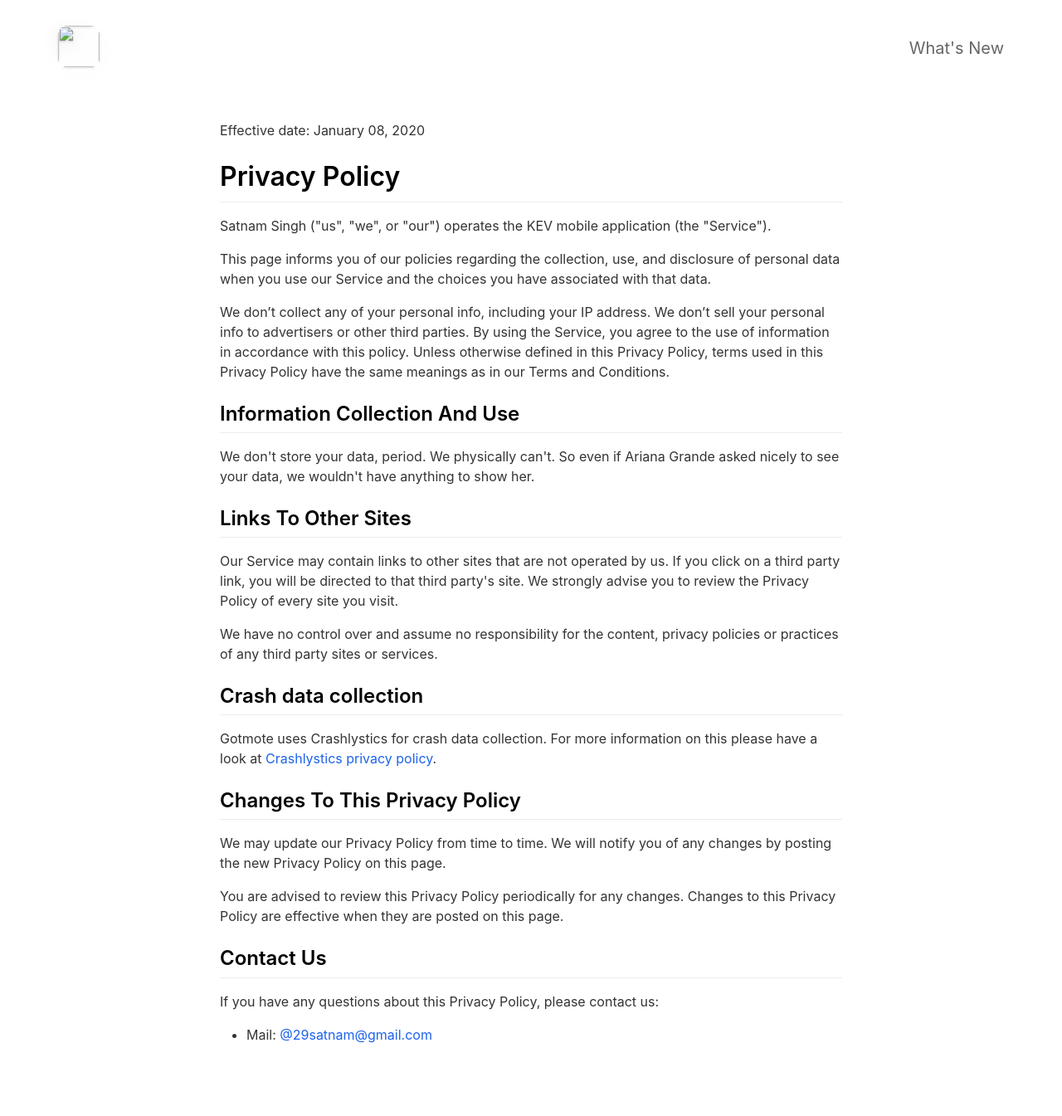
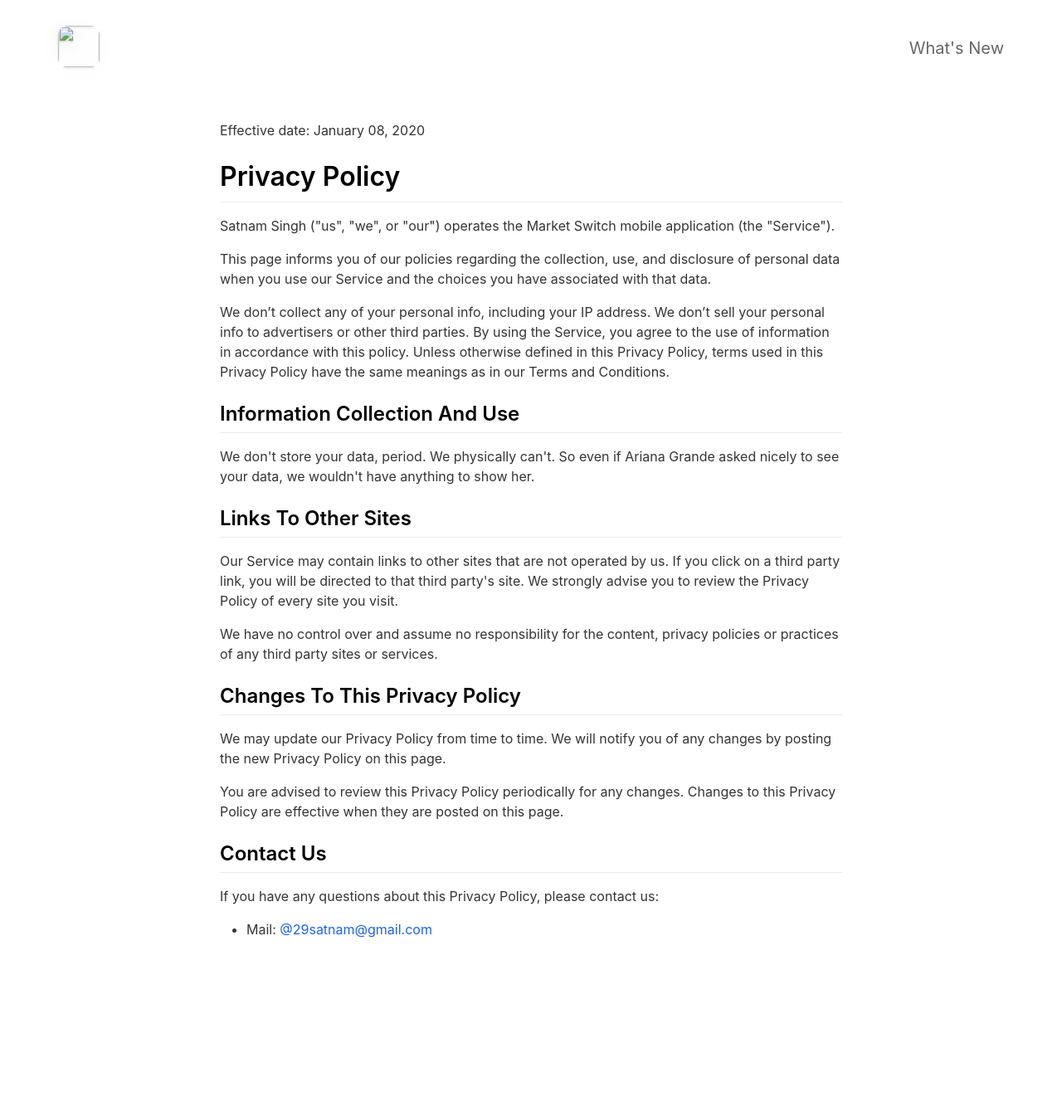
Before and after one commit to 29satnam/Market-Switch, a Jekyll site: the page built from _pages/privacy.md, in a window 1280 px wide. Shown: the whole page at 83% size. Built offline with Jekyll 4.4.1, drawn with Linux system fonts in a browser that asks for light colours; nearby versions of some CDN libraries; after the commit the page ends 1218 px from its top, so only the background shows below that.

Commit message:
Update privacy.md

```diff
--- a/_pages/privacy.md
+++ b/_pages/privacy.md
@@ -7,7 +7,7 @@ include_in_header: false
 
 <h1>Privacy Policy</h1>
 
-<p>Satnam Singh ("us", "we", or "our") operates the KEV mobile application (the "Service").</p>
+<p>Satnam Singh ("us", "we", or "our") operates the Market Switch mobile application (the "Service").</p>
 
 <p>This page informs you of our policies regarding the collection, use, and disclosure of personal data when you use our Service and the choices you have associated with that data.
 
@@ -21,9 +21,6 @@ include_in_header: false
 <p>Our Service may contain links to other sites that are not operated by us. If you click on a third party link, you will be directed to that third party's site. We strongly advise you to review the Privacy Policy of every site you visit.</p>
 <p>We have no control over and assume no responsibility for the content, privacy policies or practices of any third party sites or services.</p>
 
-<h2>Crash data collection</h2>
-<p>Gotmote uses Crashlystics for crash data collection. For more information on this please have a look at <a href="https://policies.google.com/privacy">Crashlystics privacy policy</a>.</p>
-
 <h2>Changes To This Privacy Policy</h2>
 <p>We may update our Privacy Policy from time to time. We will notify you of any changes by posting the new Privacy Policy on this page.</p>
 <p>You are advised to review this Privacy Policy periodically for any changes. Changes to this Privacy Policy are effective when they are posted on this page.</p>
@@ -32,5 +29,5 @@ include_in_header: false
 <h2>Contact Us</h2>
 <p>If you have any questions about this Privacy Policy, please contact us:</p>
 <ul>
-  <li>Mail: <a href="mailto:29satnam@gmail.com?Subject=Question%20regarding%privacy%20policy" target="_top">@29satnam@gmail.com</a></li>
+  <li>Mail: <a href="mailto:29satnam@gmail.com?Subject=Question20regarding%20Market%20Switch%29privacy%20policy" target="_top">@29satnam@gmail.com</a></li>
 </ul>
```
